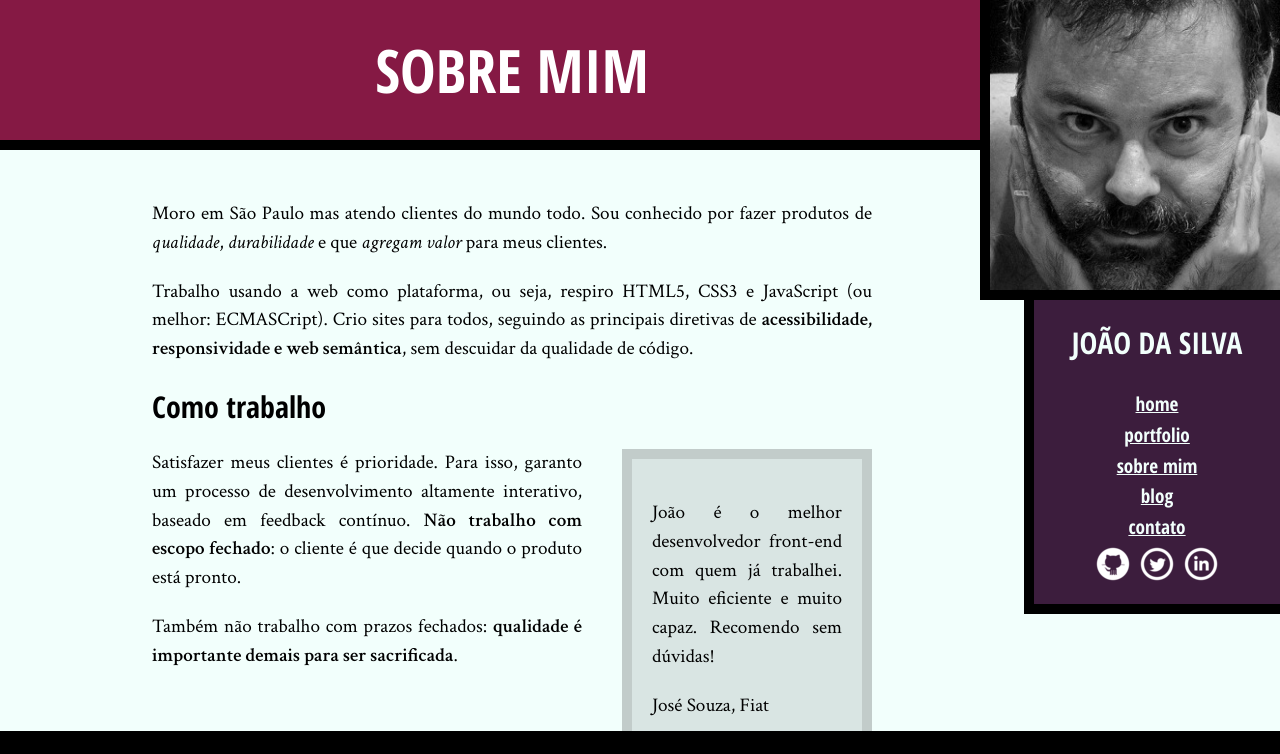
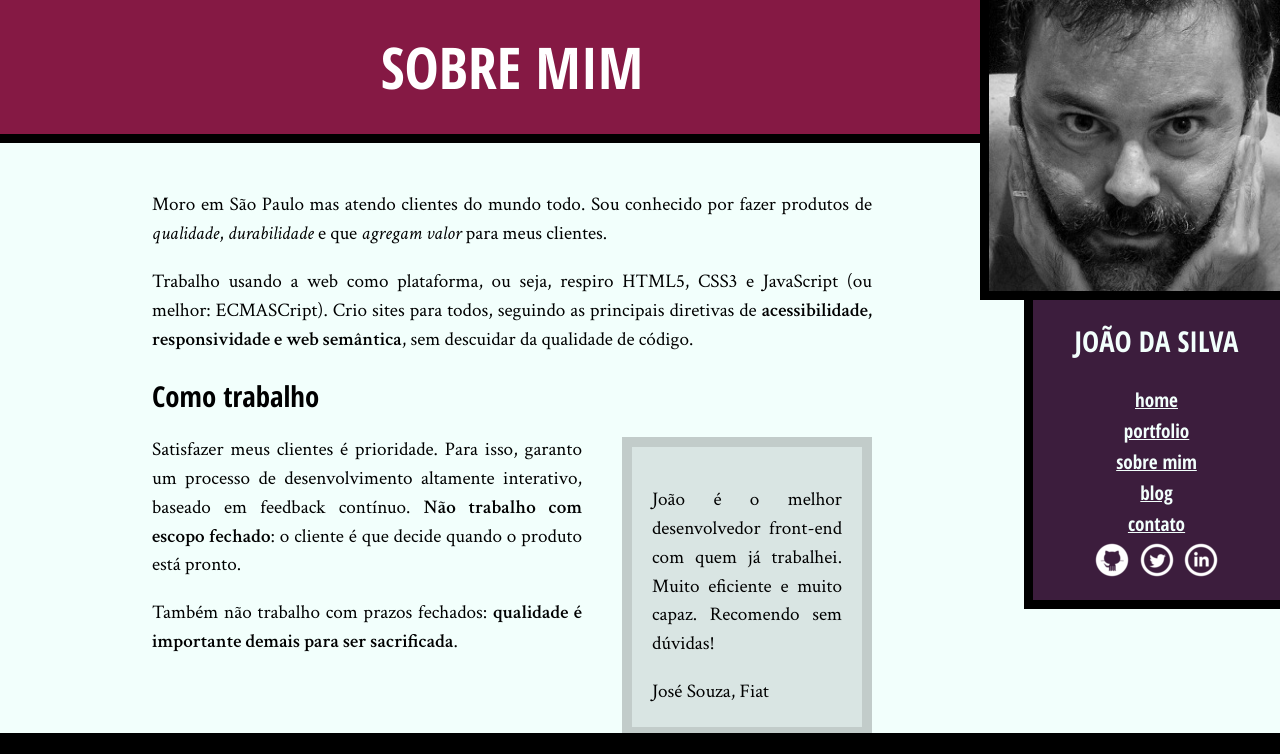
Before and after one commit to alexfjr/ini-prog, a plain HTML site: page moduloIV/bio.html in a window 1280 px wide. Shown: the top 754 px of the page. Drawn offline with Linux system fonts and the light colour scheme.

Commit message:
Alterado site.css para usar medidas relativas: % e rem

```diff
--- a/moduloIV/css/site.css
+++ b/moduloIV/css/site.css
@@ -1,7 +1,10 @@
+html {
+    font-size: 120%;
+}
+
 body {
     font-family: "Crimson Text", "Times New Roman", serif;
     background-color: #F2FFFC;
-    font-size: 120%;
     line-height: 1.5;
 }
 
@@ -13,19 +16,19 @@ h2,
 
 h1 {
     text-transform: uppercase;
-    font-size: 60px;
+    font-size: 300%;
 }
 
 .titulo-principal {
     text-align: center;
     background-color: #851944;
     color: #FFF;
-    padding: 25px;
-    border-bottom: 10px solid #000;
+    padding: 1.25rem;
+    border-bottom: .5rem solid #000;
 }
 
 .subtitulo-texto {
-    font-size: 30px;
+    font-size: 150%;
     clear: both;
 }
 
@@ -35,14 +38,14 @@ main a {
 
 main p {
     text-align: justify;
-    margin: 20px 0;
+    margin: 1rem 0;
 }
 
 .navegacao-site {
     text-align: center;
     background-color: #3C1D3D;
     color: #F2FFFC;
-    padding: 20px;
+    padding: 1rem;
 }
 
 .navegacao-site a {
@@ -52,14 +55,14 @@ main p {
 }
 
 .navegacao-site h1 {
-    font-size: 30px;
-    margin-bottom: 25px;
+    font-size: 150%;
+    margin-bottom: 1.25rem;
 }
 
 .rodape-pagina {
     background-color: #000;
     color: #F2FFFC;
-    padding: 20px;
+    padding: 1rem;
     clear: both;
     position: fixed;
     bottom: 0;
@@ -72,7 +75,7 @@ main p {
     width: 720px;
     margin-left: auto;
     margin-right: auto;
-    padding: 30px 0;
+    padding: 1.5rem 0;
 }
 
 strong {
@@ -109,13 +112,13 @@ em {
 main {
     width: 80%;
     float: left;
-    padding-bottom: 80px;
+    padding-bottom: 4rem;
 }
 
 .minha-foto,
 .navegacao-site {
-    border-left: 10px solid black;
-    border-bottom: 10px solid black;
+    border-left: .5rem solid black;
+    border-bottom: .5rem solid black;
     box-sizing: border-box;
 }
 
```
